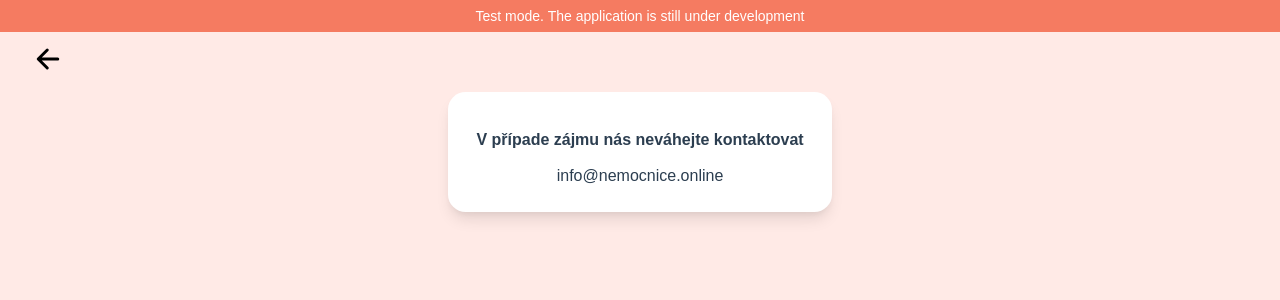
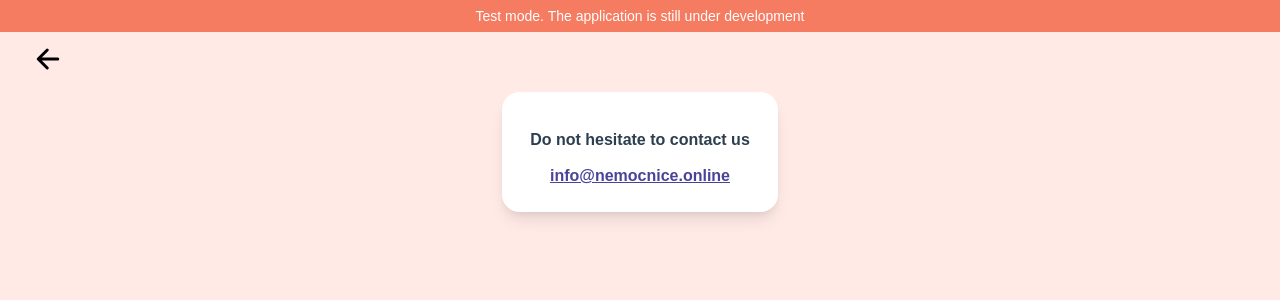
Before and after one commit to Smart-Triage/smart-triage, a Vue app: page /contact in a window 1280 px wide. Shown: the top 300 px of the page. Built offline with nearby package versions, Linux system fonts and the light colour scheme; no server answers; what vue-config, vue-head, vue-uuid, vuejs-logger would draw is missing.

Commit message:
refactor progress v2

```diff
--- a/src/components/home-components/HomeFooter.vue
+++ b/src/components/home-components/HomeFooter.vue
@@ -1,6 +1,6 @@
 <template>
   <div
-    class="footer home-h2-secondary p-6 mt-4 border-app text-left w-full max-w-lg"
+    class="footer text-center home-h2-secondary p-6 border-app text-left w-full max-w-lg"
   >
     <img
       class="h-12 mx-auto"
@@ -23,7 +23,7 @@
         {{ $t('HOME.SETTINGS') }}
       </router-link>
     </p>
-    <div class="divider"></div>
+    <div class="divider mx-auto"></div>
     <p>
       <router-link to="/team">
         {{ $t('HOME.FOOTER.ABOUT_US') }}
--- a/src/locales/cs.json
+++ b/src/locales/cs.json
@@ -226,5 +226,6 @@
     "HEADER": "Vyplňte formulář",
     "FILL_OWNER": "Pro sebe",
     "FILL_OTHER": "Pro jinou osobu"
-  }
+  },
+  "CONTACT_US": "V případe zájmu nás neváhejte kontaktovat"
 }
--- a/src/locales/en.json
+++ b/src/locales/en.json
@@ -226,5 +226,6 @@
     "HEADER": "Please, Fill Form",
     "FILL_OWNER": "For yourself",
     "FILL_OTHER": "For other persons"
-  }
+  },
+  "CONTACT_US": "Do not hesitate to contact us"
 }
--- a/src/locales/ru.json
+++ b/src/locales/ru.json
@@ -219,5 +219,6 @@
     "HEADER": "Please, Fill Form",
     "FILL_OWNER": "For yourself",
     "FILL_OTHER": "For other persons"
-  }
+  },
+  "CONTACT_US": "Do not hesitate to contact us"
 }
--- a/src/locales/sk.json
+++ b/src/locales/sk.json
@@ -226,5 +226,6 @@
     "HEADER": "Vyplňte formulár",
     "FILL_OWNER": "Pre seba",
     "FILL_OTHER": "Pre inú osobu"
-  }
+  },
+  "CONTACT_US": "V prípade záujmu nás neváhajte kontaktovať"
 }
--- a/src/locales/vi.json
+++ b/src/locales/vi.json
@@ -219,5 +219,6 @@
     "HEADER": "Please, Fill Form",
     "FILL_OWNER": "For yourself",
     "FILL_OTHER": "For other persons"
-  }
+  },
+  "CONTACT_US": "Do not hesitate to contact us"
 }
--- a/src/views/Contact.vue
+++ b/src/views/Contact.vue
@@ -6,11 +6,13 @@
         <h1 class="mb-6"></h1>
         <p>
           <strong>
-            V případe zájmu nás neváhejte kontaktovat
+            {{ $t('CONTACT_US') }}
           </strong>
         </p>
         <p>
-          <a href="mailto:info@nemocnice.online">info@nemocnice.online</a>
+          <a class="font-bold" href="mailto:info@nemocnice.online"
+            >info@nemocnice.online</a
+          >
         </p>
       </div>
     </div>
@@ -23,4 +25,11 @@ export default {
 }
 </script>
 
-<style scoped></style>
+<style scoped lang="scss">
+@import '@/theme/variables.scss';
+
+a {
+  color: $secondary-color;
+  text-decoration: underline;
+}
+</style>
--- a/src/views/Team.vue
+++ b/src/views/Team.vue
@@ -57,29 +57,18 @@
     /> -->
 
         <!-- PARTNERS -->
-        <h2>{{ $t('HOME.PARTNERS_H') }}</h2>
-        <div class="w-full flex justify-around items-center my-8">
-          <a href="https://artinsolutions.com">
-            <img
-              src="@/assets/img/partners-logos/artin.png"
-              alt="Artin company logo"
-          /></a>
-
-          <a href="https://cuni.cz/">
-            <img
-              src="@/assets/img/charles-university-logo.png"
-              alt="Charles University logo"
-            />
-          </a>
-        </div>
+        <partners />
       </div>
     </div>
   </div>
 </template>
 
 <script>
+import Partners from '@/components/home-components/Partners'
+
 export default {
-  name: 'Team'
+  name: 'Team',
+  components: { Partners }
 }
 </script>
 
```
Also changed, not shown: 1 other file (tests, documents, lock files or other folders).
